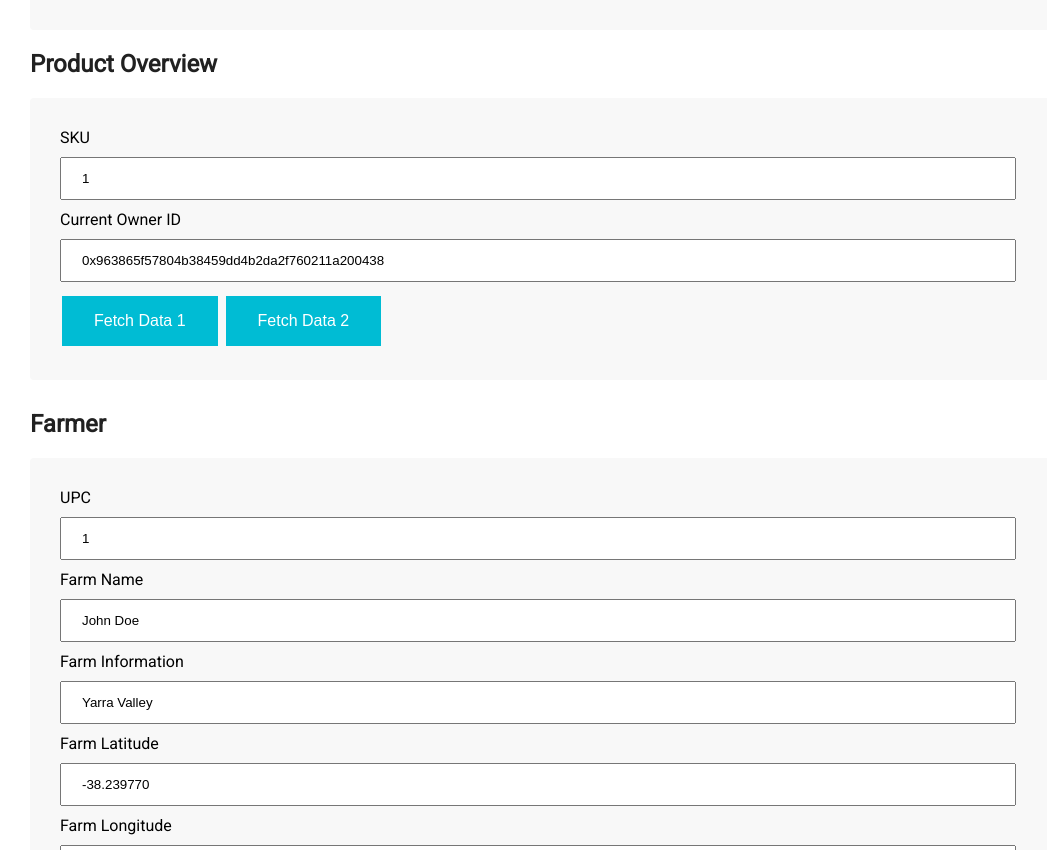
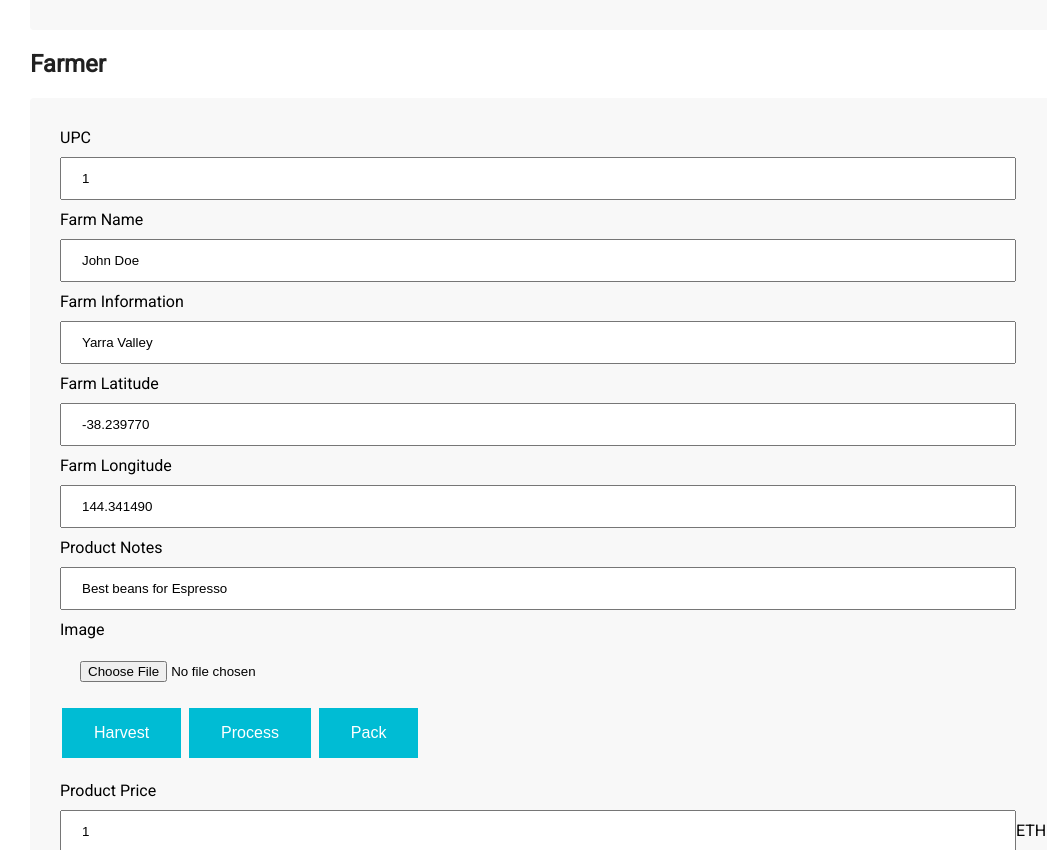
Before and after one commit to doominek/udacity-supply-chain, a website: page index.html in a window 1280 px wide. Shown: the part 858-1708 px from the top of the page, without its empty margins (10-1057 px from the left). Drawn offline with nearby package versions, Linux system fonts and the light colour scheme; a script that the page names is missing.

Commit message:
Remove redundant section

```diff
--- a/index.html
+++ b/index.html
@@ -89,21 +89,7 @@
     </div>
 </div>
 
-<div id="ftc-harvest">
-    <h2>Product Overview</h2>
-    <div class="form-group">
-        SKU
-        <br>
-        <input class="input-field" type="number" id="sku" name="sku" value=1><br>
-        Current Owner ID
-        <br>
-        <input type="text" id="ownerID" name="ownerID" value="0x963865f57804b38459dd4b2da2f760211a200438" size="50"><br>
-        <div class=button-div>
-            <button class="btn-fetchOne" id="button" type="button" data-id="9">Fetch Data 1</button>
-            <button class="btn-fetchTwo" id="button" type="button" data-id="10">Fetch Data 2</button>
-        </div>
-    </div>
-    <div class=form-break></div>
+<div>
     <h2>Farmer</h2>
     <div class="form-group">
         UPC
```
